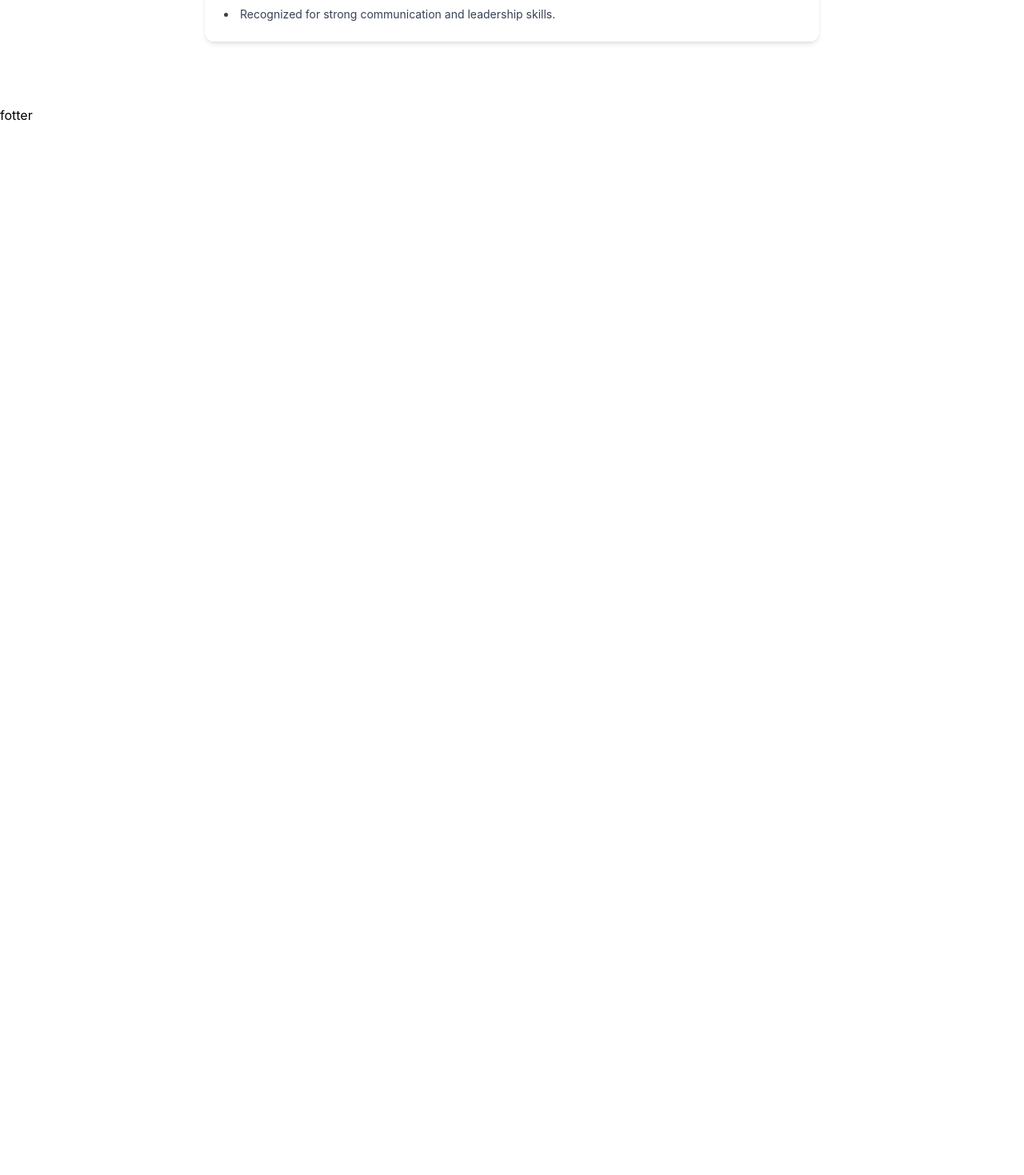
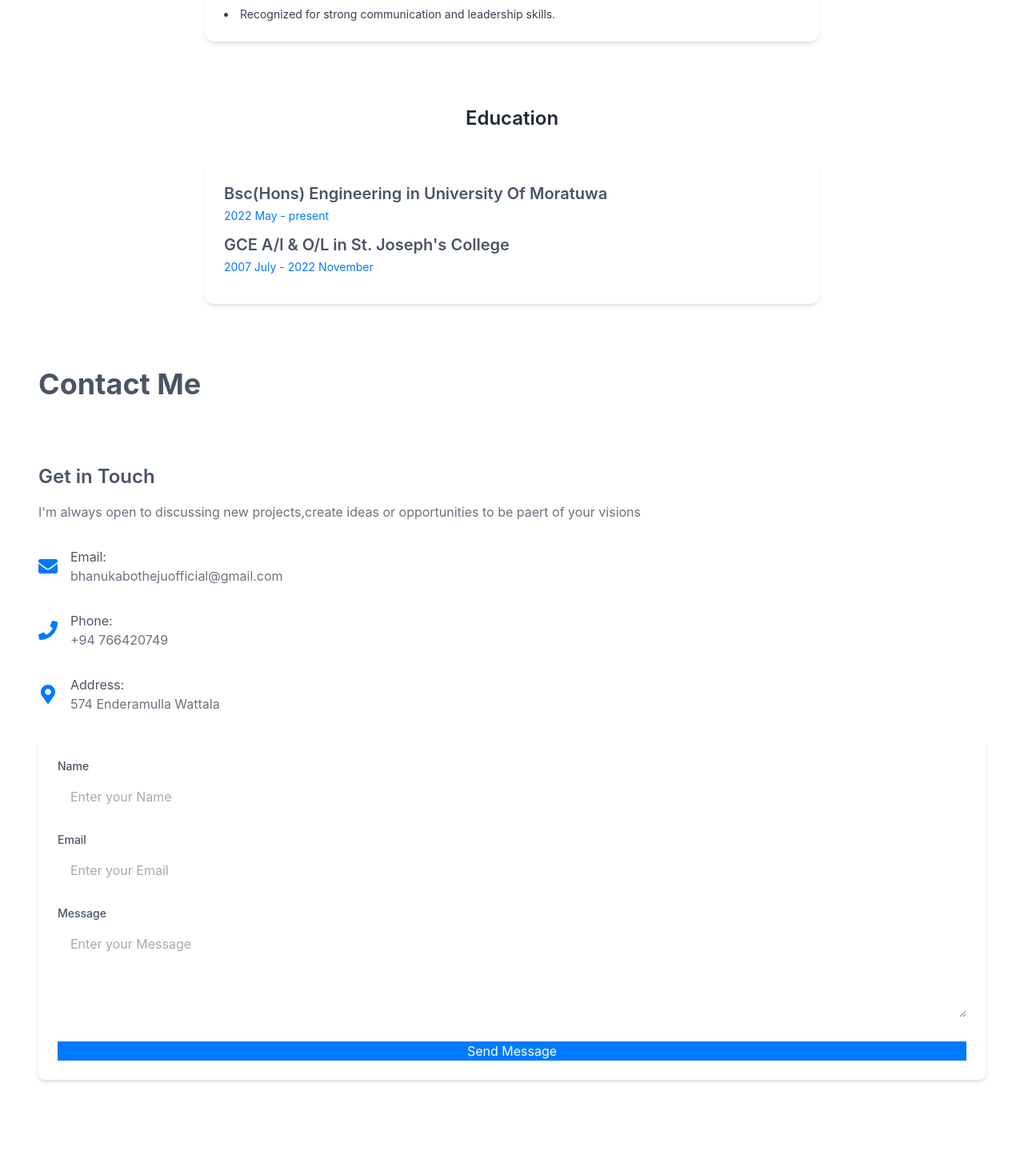
Before and after one commit to Bhanuka-botheju/portfolio_bhanuka, a Next.js app: page /about in a window 1280 px wide. Shown: the part 981-2450 px from the top of the page at 80% size. Before the commit the page ends 1137 px from the top, so only its background shows below. Built offline with nearby package versions, Linux system fonts and the light colour scheme.

Commit message:
After all change done in contact component

```diff
--- a/src/app/about/page.tsx
+++ b/src/app/about/page.tsx
@@ -2,6 +2,7 @@
 
 import React from 'react';
 import { FaCode, FaGraduationCap, FaLaptopCode } from 'react-icons/fa';
+import Contact from '../contact/Contact';
 
 export default function AboutPage() {
   return (
@@ -85,6 +86,29 @@ export default function AboutPage() {
           </div>
         </div>
       </section>
+
+      <section className="mt-20">
+        <h2 className="text-2xl font-semibold text-center mb-10 text-gray-800 dark:text-white">
+          Education
+        </h2>
+
+        <div className="max-w-3xl mx-auto space-y-8">
+          <div className="bg-white/60 dark:bg-dark/40 backdrop-blur-md p-6 rounded-xl shadow-md hover:shadow-lg transition duration-300">
+
+            <h3 className="text-xl font-semibold mb-1">Bsc(Hons) Engineering in University Of Moratuwa</h3>
+            <p className="text-primary text-sm mb-3">
+              2022 May - present
+            </p>
+
+            <h3 className="text-xl font-semibold mb-1">GCE A/l & O/L in St. Joseph's College </h3>
+            <p className="text-primary text-sm mb-3">
+              2007 July  - 2022 November
+            </p>
+
+          </div>
+        </div>
+      </section>
+      <Contact/>
     </div>
   );
 }
--- a/src/app/component/Classes.tsx
+++ b/src/app/component/Classes.tsx
@@ -7,7 +7,7 @@ import { FaCalendarAlt, FaClock } from 'react-icons/fa';
 
 export default function Classes() {
   return (
-    <section className="py-20 container max-w-7xl mx-auto px-4">
+    <section id='physicsclass'  className="py-20 container max-w-7xl mx-auto px-4">
       <h2 className="text-3xl font-bold mb-12 text-center text-gray-800 dark:text-white">
         Advanced Level Physics
       </h2>
--- a/src/app/component/Personbio.tsx
+++ b/src/app/component/Personbio.tsx
@@ -6,7 +6,7 @@ import { FaEnvelope, FaGithub, FaPhone } from 'react-icons/fa';
 
 export default function Personbio() {
   return (
-    <section className="py-28 bg-gray-50 dark:bg-gray-900">
+    <section id='personbio' className="py-28 bg-gray-50 dark:bg-gray-900">
       <div className="container max-w-5xl mx-auto px-4">
         <div className="flex flex-col items-center text-center">
           <Image
--- a/src/app/component/Project.tsx
+++ b/src/app/component/Project.tsx
@@ -7,7 +7,7 @@ import { FaExternalLinkAlt, FaGithub } from 'react-icons/fa';
 
 export default function Project() {
   return (
-    <section className="py-20 container max-w-7xl mx-auto px-4">
+    <section id='featureproject' className="py-20 container max-w-7xl mx-auto px-4">
       <h2 className="text-3xl font-bold mb-12 text-center text-gray-800 dark:text-white">
         Featured Projects
       </h2>
--- a/src/app/component/navbar.tsx
+++ b/src/app/component/navbar.tsx
@@ -13,9 +13,9 @@ export default function Navbar() {
   };
 
   const menuList = [
-    { href: "/", label: "Home" },
-    { href: "/project", label: "Project" },
-    { href: "/classes", label: "Classes" },
+    { href: "#personbio",scroll: false, label: "Home" },
+    { href: "#featureproject",scroll: false, label: "Project" },
+    { href: "#physicsclass", scroll: false, label: "Classes" },
     { href: "/about", label: "About" },
   ];
 
--- /dev/null
+++ b/src/app/contact/Contact.tsx
@@ -0,0 +1,85 @@
+import Link from 'next/link'
+import React, { useState } from 'react'
+import { FaEnvelope, FaGithub, FaLocationArrow, FaMapMarkedAlt, FaMapMarkerAlt, FaPhone } from 'react-icons/fa'
+
+interface FormData {
+  name: string;
+  email: string;
+  message: string;
+}
+
+type FormStatus = "idle" | "loading" | "success" | "error";
+
+export default function Contact() {
+  const [] = useState<FormData>({
+    name: '',
+    email: '',
+    message: ''
+  })
+
+  const [status,setstatus] = useState<FormStatus>('idle');
+  return (
+    <div className='container max-w-7xl mx-auto py-20'>
+        <h1 className='text-4xl font-bold mb-20 trxt-center'>
+          Contact Me
+        </h1>
+      <div className='space-y-8'>
+        <h2 className='text-2xl font-semibold mb-4'>
+          Get in Touch
+        </h2>
+        <p className='text-secondary md:w-2/3'>
+          I'm always open to discussing new projects,create ideas or opportunities to be paert of your visions
+        </p>
+        <div className='flex items-center gap-4'>
+          <FaEnvelope className='w-6 h-6 text-primary'/>
+          <div>
+            <h3 className='text-semibold'>Email:</h3>
+            <Link href="mailtobhanukabotheju@gmail.com" className='text-secondary hover:text-primary'>bhanukabothejuofficial@gmail.com</Link>
+          </div>
+        </div>
+
+        <div className='flex items-center gap-4'>
+          <FaPhone className='w-6 h-6 text-primary'/>
+          <div>
+            <h3 className='text-semibold'>Phone:</h3>
+            <Link href="tel:+94766420749" className='text-secondary hover:text-primary'>+94 766420749</Link>
+          </div>
+        </div>
+
+        <div className='flex items-center gap-4'>
+          <FaMapMarkerAlt className='w-6 h-6 text-primary'/>
+          <div>
+            <h3 className='text-semibold'>Address:</h3>
+            <Link href="mailtobhanukabotheju@gmail.com" className='text-secondary hover:text-primary'>574 Enderamulla Wattala</Link>
+          </div>
+        </div>
+        <div className='bg-white dark:bg-dark/50 p-6 rounded-lg shadow-md'>
+          <form className='space-y-6'>
+            <div>
+              <label htmlFor='name' className='block text-sm font-medium mb-2'>Name</label>
+              <input
+              required
+              type='text' id="name" name='name' placeholder='Enter your Name' className='w-full px-4 py-2 rounded-md  border-garay-300 dark:border-gray-700 bg-white dark:bg-dark focus:ring-2 focus:ring-primary focus:border-none'></input>
+            </div>
+            <div>
+              <label htmlFor='email' className='block text-sm font-medium mb-2'>Email</label>
+              <input
+              required
+              type='text' id="email" name='email' placeholder='Enter your Email' className='w-full px-4 py-2 rounded-md  border-garay-300 dark:border-gray-700 bg-white dark:bg-dark focus:ring-2 focus:ring-primary focus:border-none'></input>
+            </div>
+            <div>
+              <label htmlFor='massage' className='block text-sm font-medium mb-2'>Message</label>
+              <textarea
+              rows={4}
+              id="Message" name='Message' placeholder='Enter your Message' className='w-full px-4 py-2 rounded-md  border-garay-300 dark:border-gray-700 bg-white dark:bg-dark focus:ring-2 focus:ring-primary focus:border-none'></textarea>
+            </div>
+            <button type='submit' className='w-full btm btn-primary'>
+              {status === 'loading'? "Sending...":"Send Message"}
+            </button>
+          </form>
+        </div>
+
+      </div>
+    </div>
+  )
+}
--- a/src/app/globals.css
+++ b/src/app/globals.css
@@ -13,7 +13,9 @@
   --animation-fade-in: fadeIn 0.5s ease-in-out;
   --animation-slide-up: slideUp 0.5s ease-in-out;
 }
-
+html {
+  scroll-behavior: smooth;
+}
 
 @custom-variant dark (&:where(.dark, .dark *));
 
```
